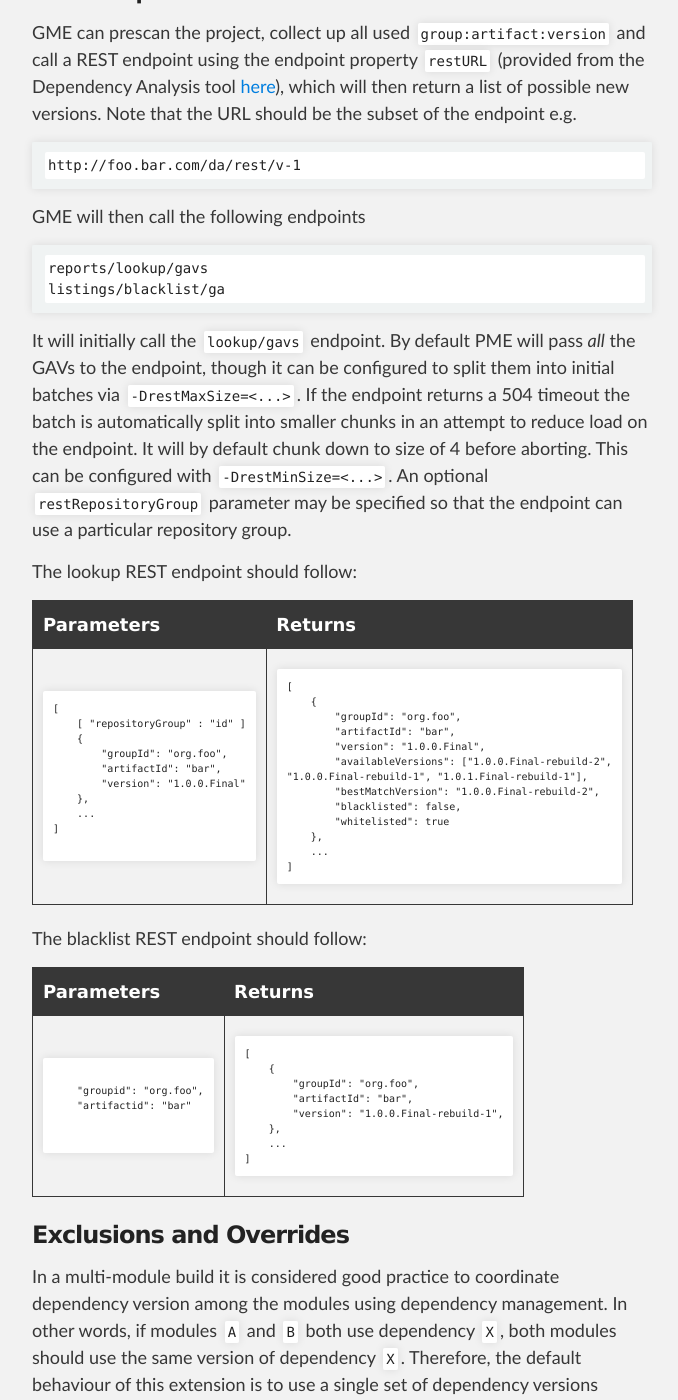
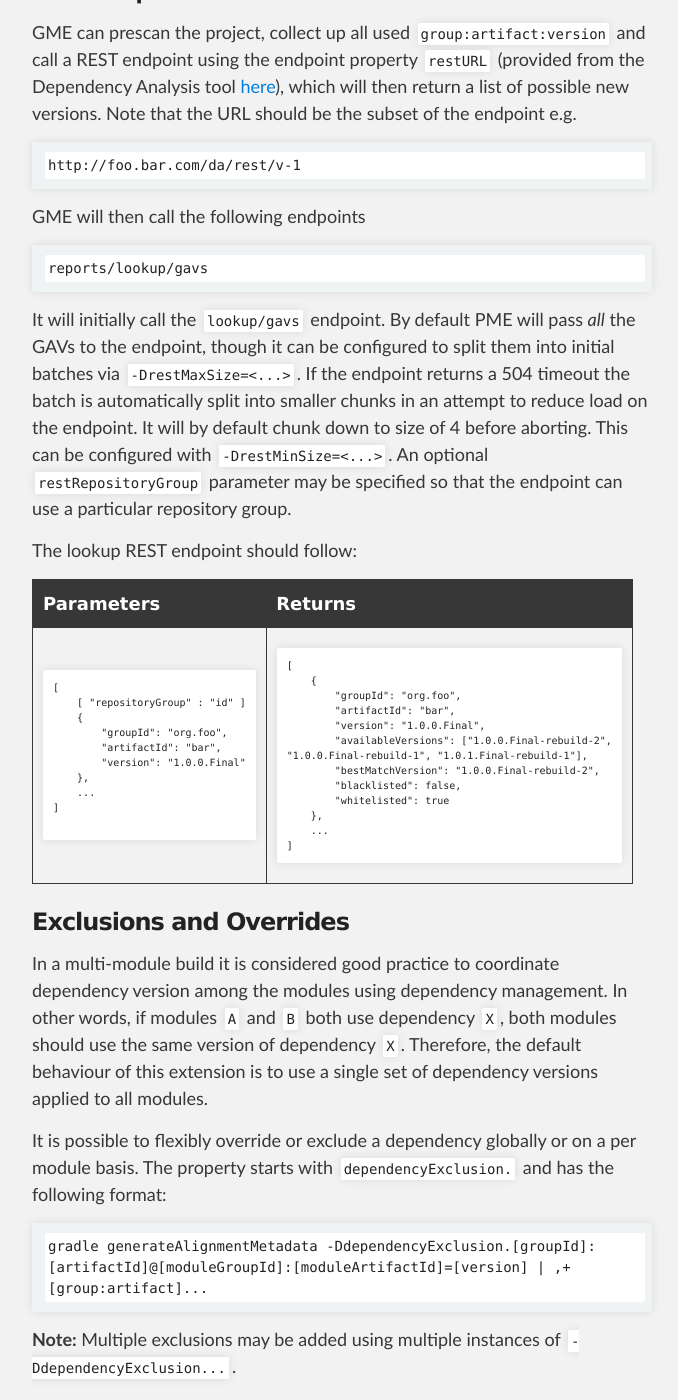
Before and after one commit to project-ncl/gradle-manipulator, a Jekyll site: the page built from guide/dep-manip.md, in a window 1280 px wide and 1400 px high, scrolled down 665 px. Shown: the whole window, without its empty margins (298-976 px from the left). Built offline with Jekyll 4.4.1, drawn with Linux system fonts in a browser that asks for light colours.

Commit message:
Remove reference to blacklisted dependencies

```diff
--- a/guide/dep-manip.md
+++ b/guide/dep-manip.md
@@ -19,14 +19,8 @@ GME can prescan the project, collect up all used `group:artifact:version` and ca
 GME will then call the following endpoints
 
     reports/lookup/gavs
-    listings/blacklist/ga
 
 It will initially call the `lookup/gavs` endpoint. By default PME will pass *all* the GAVs to the endpoint, though it can be configured to split them into initial batches via `-DrestMaxSize=<...>`. If the endpoint returns a 504 timeout the batch is automatically split into smaller chunks in an attempt to reduce load on the endpoint. It will by default chunk down to size of 4 before aborting. This can be configured with `-DrestMinSize=<...>`. An optional `restRepositoryGroup` parameter may be specified so that the endpoint can use a particular repository group.
-
-<!--
-Not Implemented Yet
-Finally it will call the `blacklist/ga` endpoint in order to check that the version being built is not blacklisted.
--->
 
 The lookup REST endpoint should follow:
 
@@ -61,36 +55,6 @@ The lookup REST endpoint should follow:
         "bestMatchVersion": "1.0.0.Final-rebuild-2",
         "blacklisted": false,
         "whitelisted": true
-    },
-    ...
-]  </pre>
-</td>
-</tr>
-</table>
-
-The blacklist REST endpoint should follow:
-
-<table>
-<tr>
-   <th id="Parameters">Parameters</th>
-   <th id="Returns">Returns</th>
-</tr>
-<tr>
-<td>
-   <pre lang="json" style="font-size: 10px">
-
-    "groupid": "org.foo",
-    "artifactid": "bar"
-
-   </pre>
-</td>
-<td>
-  <pre lang="json" style="font-size: 10px">
-[
-    {
-        "groupId": "org.foo",
-        "artifactId": "bar",
-        "version": "1.0.0.Final-rebuild-1",
     },
     ...
 ]  </pre>
```
